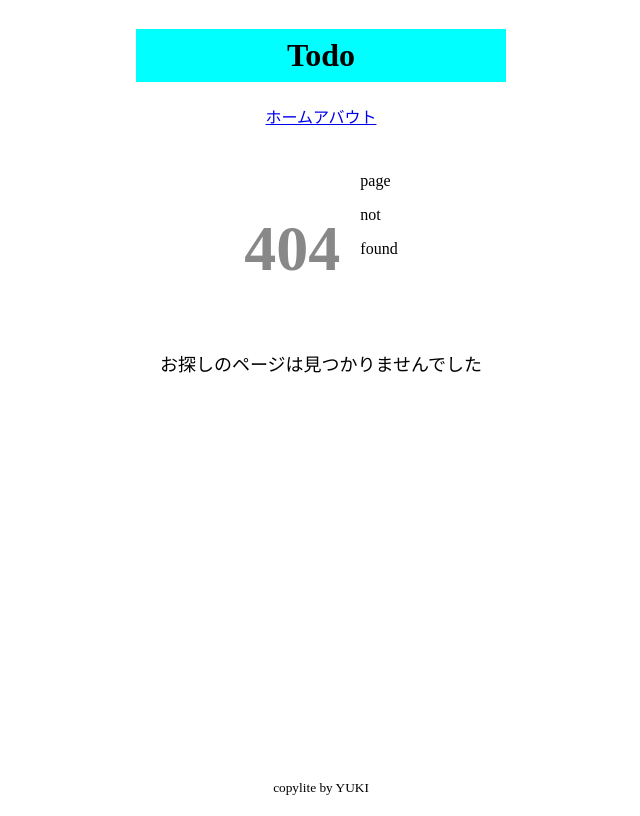
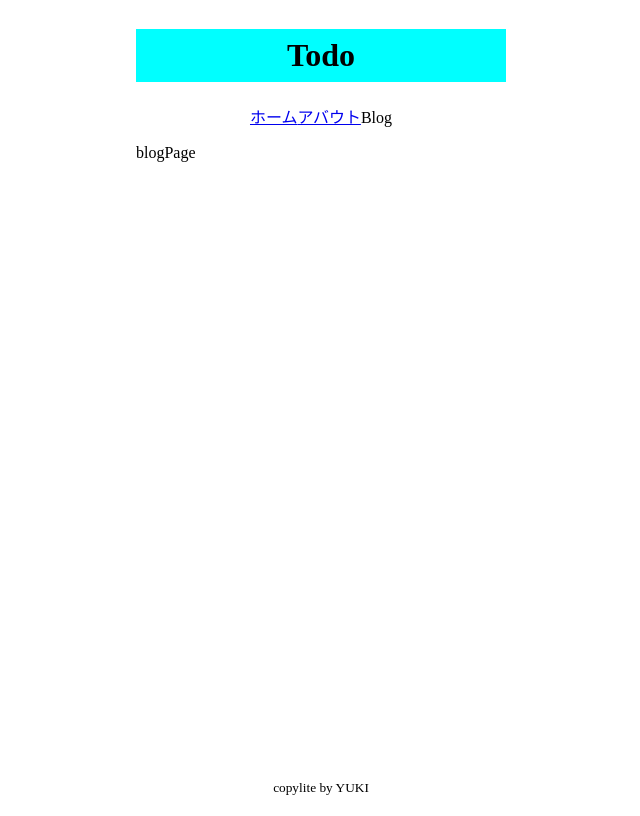
Before and after one commit to yuki178504/my-vite-todo, a Vue app: page /blog in a window 1280 px wide. Before the commit this address had no page. Shown: the whole page, without its empty margins (319-959 px from the left). Built offline with nearby package versions, Linux system fonts and the light colour scheme.

Commit message:
[add]useRouterを使用してページ推移できるように実装

```diff
--- a/src/App.vue
+++ b/src/App.vue
@@ -1,6 +1,12 @@
 <script setup>
 import TheHeader from './components/TheHeader.vue';
 import TheFooter from './components/TheFooter.vue';
+import { useRouter } from 'vue-router';
+
+const router = useRouter();
+const goBlog = () => {
+  router.push('/blog');
+};
 </script>
 
 <template>
@@ -9,6 +15,7 @@
     <nav>
       <router-link to="/">ホーム</router-link>
       <router-link to="about">アバウト</router-link>
+      <span @click="goBlog">Blog</span>
     </nav>
     <main class="main"><router-view /></main>
     <TheFooter />
--- /dev/null
+++ b/src/pages/Blog.vue
@@ -0,0 +1,7 @@
+<script setup>
+console.log('blog');
+</script>
+
+<template>
+  <p>blogPage</p>
+</template>
--- a/src/router/index.js
+++ b/src/router/index.js
@@ -2,6 +2,7 @@
 import MainTodo from '/src/pages/MainTodo.vue';
 import About from '/src/pages/About.vue';
 import NotFound from '/src/pages/NotFound.vue';
+import Blog from '/src/pages/Blog.vue';
 
 const routes = [
   {
@@ -19,6 +20,11 @@
     name: 'NotFound',
     component: NotFound,
   },
+  {
+    path: '/blog',
+    name: 'Blog',
+    component: Blog,
+  },
 ];
 
 const router = createRouter({
```
